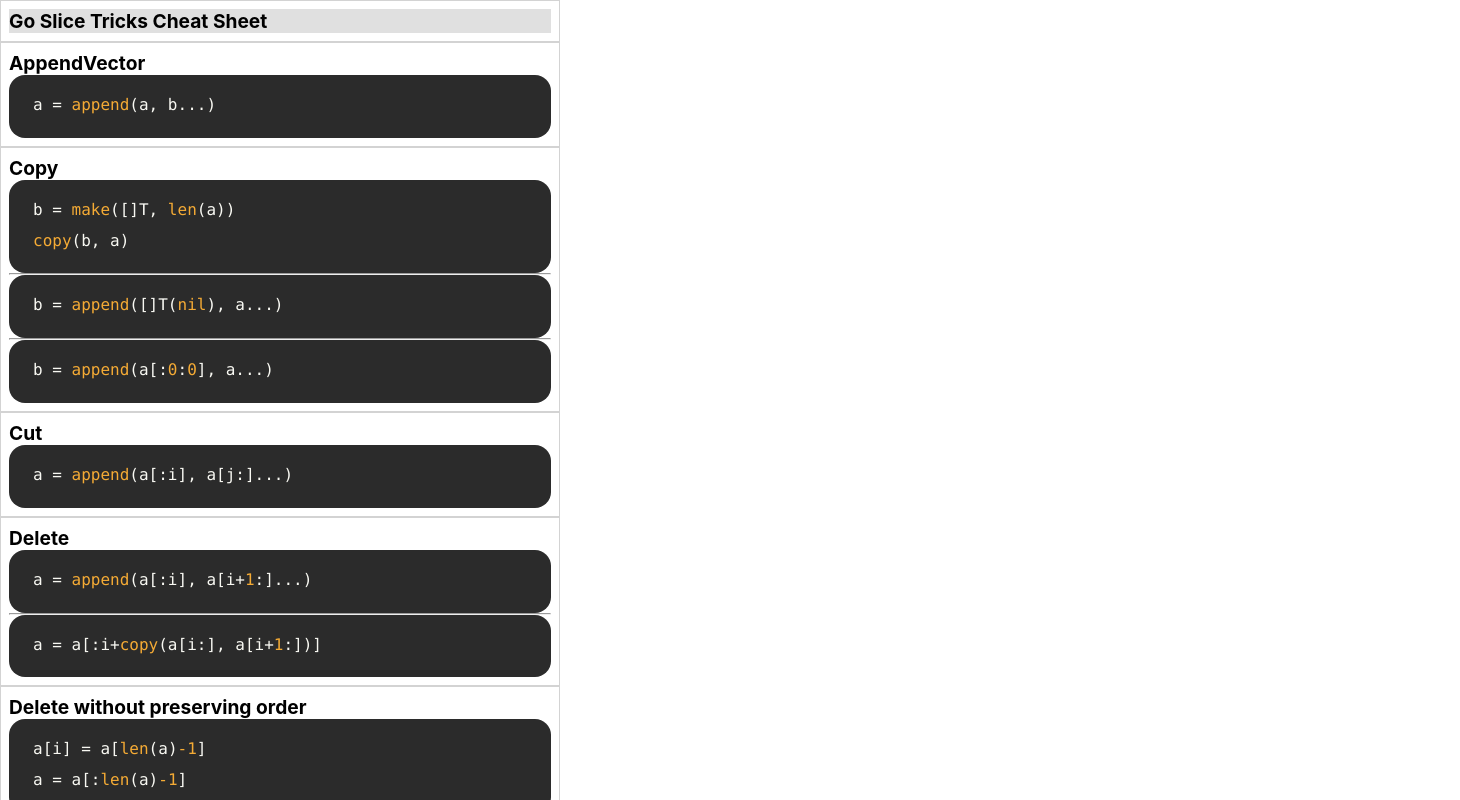
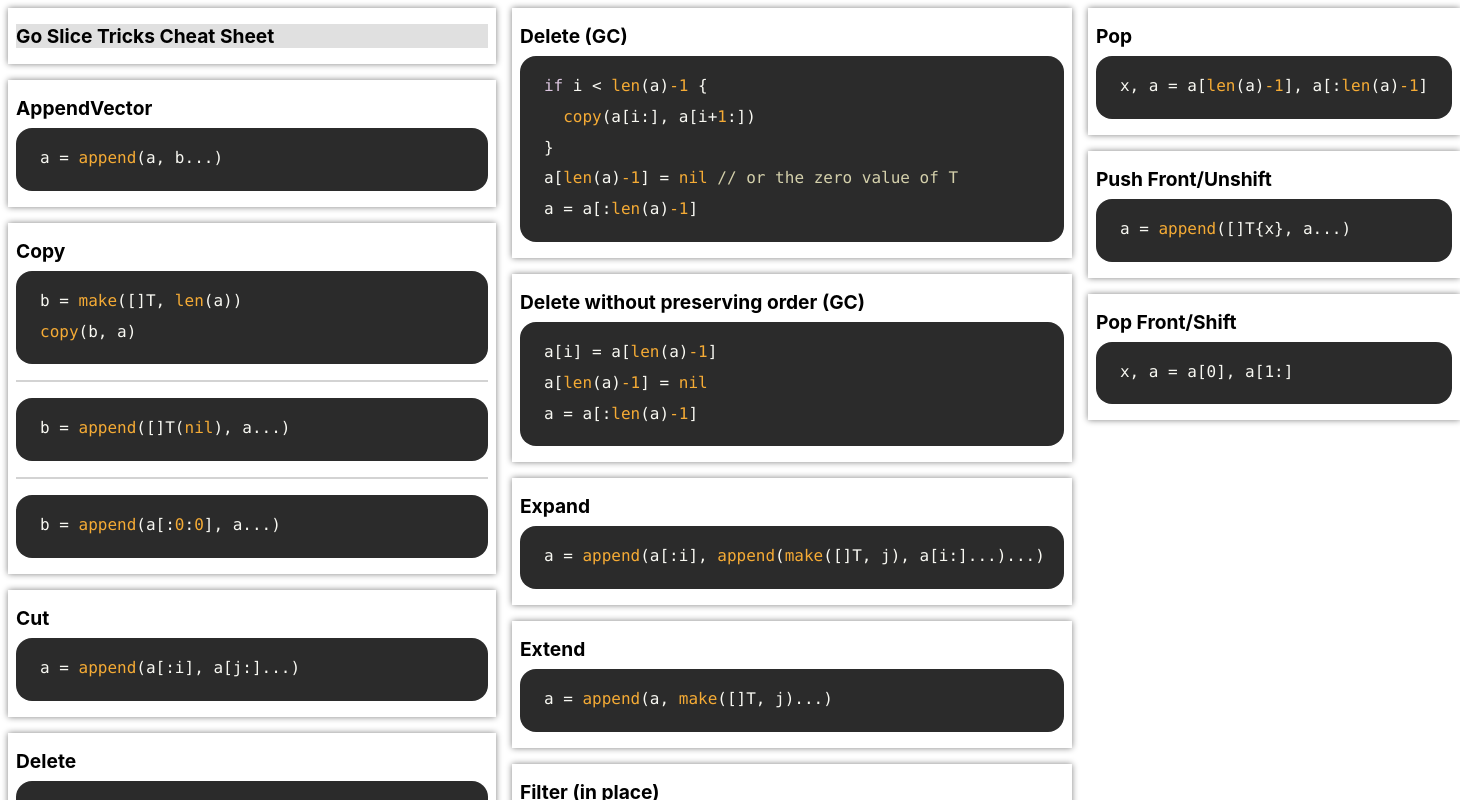
Before and after one commit to ueokande/go-slice-tricks, a React (Create React App) app: page / in a window 1280 px wide. Shown: the top 800 px of the page, 1460 px wide, since content can reach past the window. Built offline with nearby package versions, Linux system fonts and the light colour scheme.

Commit message:
Improve designs

```diff
--- a/src/components/Card/index.tsx
+++ b/src/components/Card/index.tsx
@@ -3,8 +3,9 @@
 
 const Container = styled.div`
   max-width: 35rem;
-  border: 1px solid lightgray;
   padding: 0.5rem;
+  margin: .5rem;
+  box-shadow: 0 0 .4rem gray;
 `;
 
 const Card: React.FC = ({ children }) => {
--- a/src/components/CardTitle/index.tsx
+++ b/src/components/CardTitle/index.tsx
@@ -3,6 +3,8 @@
 
 const Title = styled.h2`
   font-size: 1.2rem;
+  line-height: 1.5rem;
+  margin: .5rem 0;
 `;
 
 const CardTitle: React.FC = ({ children }) => {
--- a/src/components/CheatSheet/index.tsx
+++ b/src/components/CheatSheet/index.tsx
@@ -12,9 +12,22 @@
   display: flex;
   flex-direction: column;
   flex-wrap: wrap;
+  height: 100rem;
+  align-content: start;
 `;
 
-const Separator = styled.hr``;
+const Breaker = styled.div`
+  with: 0;
+  height: 0;
+  break-after: always;
+  background-color: red;
+`;
+
+
+const Separator = styled.hr`
+  margin: 1rem 0;
+  border: 1px solid lightgray;
+`;
 
 const CheatSheet: React.FC = () => {
   return (
@@ -48,6 +61,7 @@
         <CardTitle>Delete without preserving order</CardTitle>
         <Code>{codes["Delete without preserving order"]}</Code>
       </Card>
+      <Breaker />
       <Card>
         <CardTitle>Cut (GC)</CardTitle>
         <Code>{codes["Cut (GC)"]}</Code>
@@ -68,6 +82,7 @@
         <CardTitle>Extend</CardTitle>
         <Code>{codes.Extend}</Code>
       </Card>
+      <Breaker />
       <Card>
         <CardTitle>Filter (in place)</CardTitle>
         <Code>{codes["Filter (in place)"]}</Code>
--- a/src/components/Code/index.tsx
+++ b/src/components/Code/index.tsx
@@ -9,6 +9,7 @@
   border-radius: 1rem;
   padding: 1rem 1.5rem !important;
   line-height: 1.8rem;
+  margin: .5rem 0;
 `
 
 const Code: React.FC = ({ children }) => {
```
